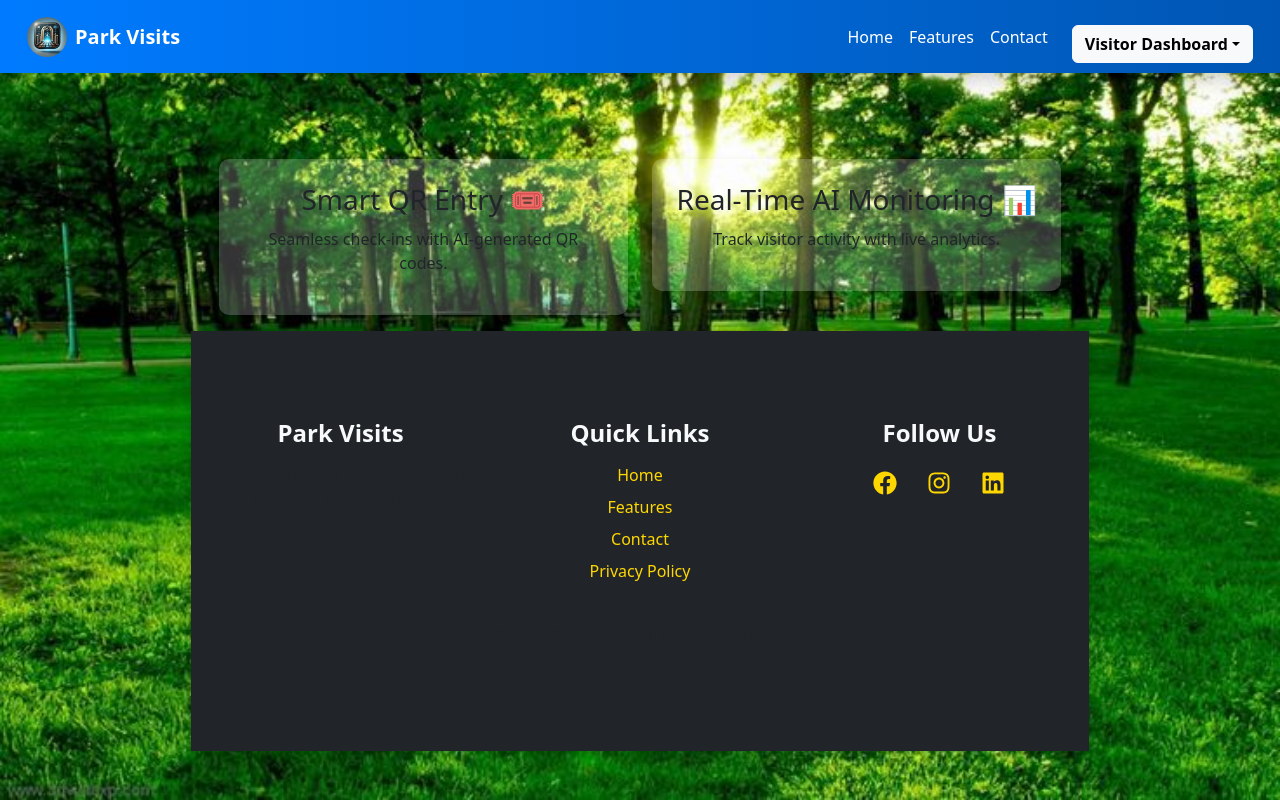
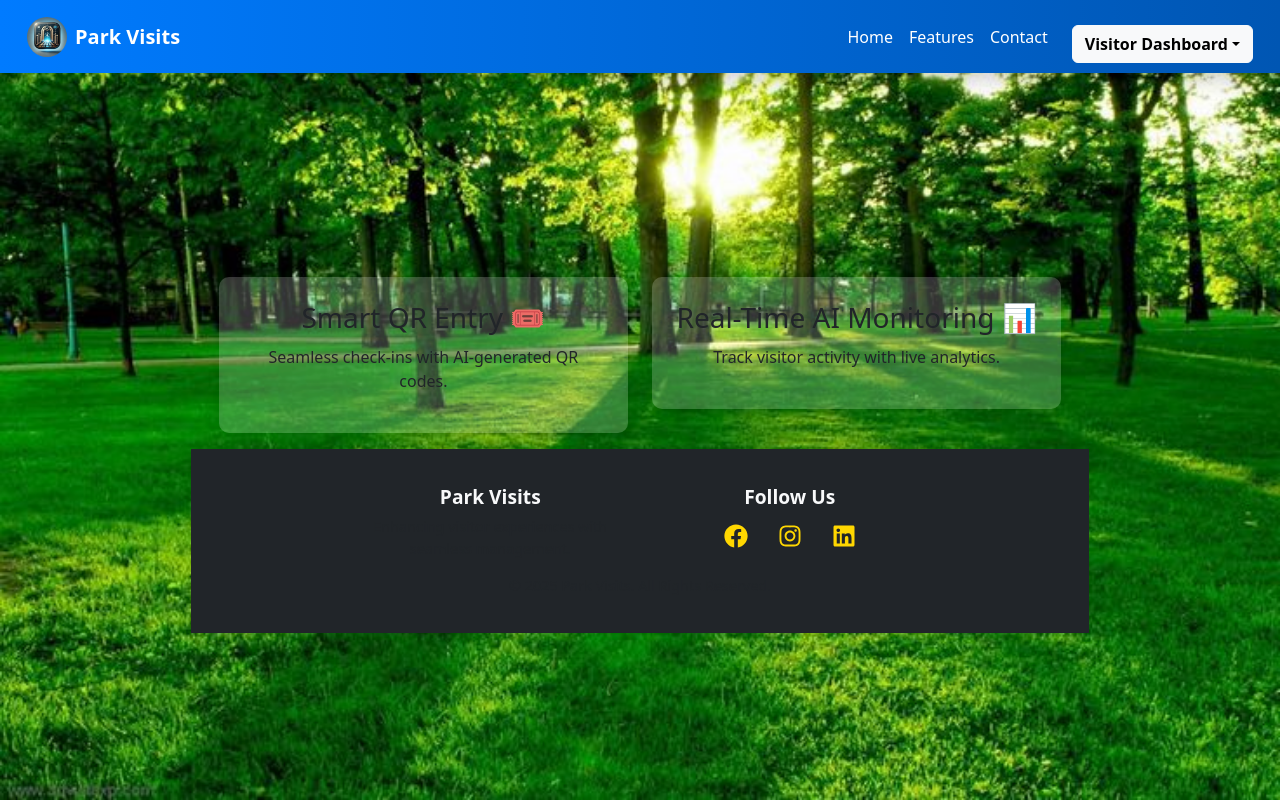
Before and after one commit to pranav1495/frontend, a React (Vite) app: page /home in a window 1280 px wide. Built offline with nearby package versions, Linux system fonts and the light colour scheme; sample sign-in values are in the browser's storage; a small style sheet from the web is missing.

Commit message:
updated successfully

```diff
--- a/src/Components/Footer/Footer.css
+++ b/src/Components/Footer/Footer.css
@@ -1,27 +1,24 @@
 /* Footer Styling */
 .footer {
   width: 100%;
-  position: relative;
-  bottom: 0;
-  left: 0;
-  background-color: #343a40; /* Dark background color */
+  background-color: #343a40;
   color: white;
-  padding: 40px 0; /* Increased padding for better spacing */
-  text-align: center;
-  box-shadow: 0 -2px 10px rgba(0, 0, 0, 0.2); /* Light shadow effect */
+  padding: 20px 0;
+  box-shadow: 0 -2px 10px rgba(0, 0, 0, 0.1);
 }
 
 /* Heading Styles */
 .footer h4,
 .footer h5 {
-  font-size: 1.5rem;
-  margin-bottom: 15px;
+  font-size: 1.2rem;
+  margin-bottom: 8px;
   font-weight: 600;
 }
 
 .footer p {
-  font-size: 1rem;
+  font-size: 0.9rem;
   color: #ccc;
+  margin-bottom: 0;
 }
 
 /* Quick Links */
@@ -31,11 +28,11 @@
 }
 
 .footer .list-unstyled li {
-  margin: 8px 0;
+  margin: 5px 0;
 }
 
 .footer .list-unstyled li a {
-  color: #ffd700; /* Gold color for links */
+  color: #ffd700;
   text-decoration: none;
   transition: color 0.3s ease;
 }
@@ -47,21 +44,20 @@
 
 /* Social Icons */
 .social-icons a {
-  color: #ffd700; /* Gold color */
+  color: #ffd700;
   margin: 0 15px;
   font-size: 1.5rem;
   transition: transform 0.3s ease, color 0.3s ease;
 }
 
 .social-icons a:hover {
-  color: #fff; /* Icon color change on hover */
-  transform: scale(1.1); /* Slight zoom effect */
+  color: #fff;
+  transform: scale(1.1);
 }
 
 /* Copyright Section */
-.footer .mt-3 {
-  font-size: 1rem;
-  margin-top: 20px;
+.footer .mt-2 {
+  font-size: 0.8rem;
   color: #ccc;
 }
 
@@ -72,19 +68,19 @@
   }
 
   .footer .social-icons a {
-    margin: 10px;
-    font-size: 1.2rem; /* Smaller icons on mobile */
+    margin: 8px;
+    font-size: 1.3rem;
   }
 
   .footer h4 {
-    font-size: 1.3rem; /* Adjusted heading size */
+    font-size: 1.1rem;
   }
 
   .footer h5 {
-    font-size: 1.2rem;
+    font-size: 1rem;
   }
 
   .footer p {
-    font-size: 0.9rem;
+    font-size: 0.8rem;
   }
 }
--- a/src/Components/Footer/Footer.jsx
+++ b/src/Components/Footer/Footer.jsx
@@ -1,43 +1,37 @@
 import React from "react";
-import { Link } from "react-router-dom";
 import "./Footer.css";
-import { FaFacebook, FaTwitter, FaInstagram, FaLinkedin } from "react-icons/fa"; // Icons
+import { FaFacebook, FaInstagram, FaLinkedin } from "react-icons/fa"; // Icons
 
 const Footer = () => {
   return (
     <footer className="footer bg-dark text-light">
-      <div className="container-fluid text-justify py-5">
-        <div className="row">
+      <div className="container-fluid text-center py-3">
+        <div className="row justify-content-center">
           {/* Brand Section */}
-          <div className="col-md-4 mb-4 mb-md-0">
+          <div className="col-md-4 mb-2">
             <h4>Park Visits</h4>
             <p className="text-muted">Enhancing visitor experiences with seamless management.</p>
           </div>
 
-          {/* Quick Links */}
-          <div className="col-md-4 mb-4 mb-md-0">
-            <h5>Quick Links</h5>
-            <ul className="list-unstyled">
-              <li><Link to="/home">Home</Link></li>
-              <li><Link to="/features">Features</Link></li>
-              <li><Link to="/contact">Contact</Link></li>
-              <li><Link to="/privacy-policy">Privacy Policy</Link></li>
-            </ul>
-          </div>
-
           {/* Social Media */}
-          <div className="col-md-4">
+          <div className="col-md-4 mb-2">
             <h5>Follow Us</h5>
             <div className="social-icons">
-              <a href="https://www.facebook.com/equizzlearts" target="_blank" rel="noopener noreferrer" aria-label="Facebook"><FaFacebook /></a>
-              <a href="https://www.instagram.com/equizzle_arts/" target="_blank" rel="noopener noreferrer" aria-label="Instagram"><FaInstagram /></a>
-              <a href="https://www.linkedin.com/in/k-pranav-eswar1/" target="_blank" rel="noopener noreferrer" aria-label="LinkedIn"><FaLinkedin /></a>
+              <a href="https://www.facebook.com/equizzlearts" target="_blank" rel="noopener noreferrer" aria-label="Facebook">
+                <FaFacebook />
+              </a>
+              <a href="https://www.instagram.com/equizzle_arts/" target="_blank" rel="noopener noreferrer" aria-label="Instagram">
+                <FaInstagram />
+              </a>
+              <a href="https://www.linkedin.com/in/k-pranav-eswar1/" target="_blank" rel="noopener noreferrer" aria-label="LinkedIn">
+                <FaLinkedin />
+              </a>
             </div>
           </div>
         </div>
 
         {/* Copyright */}
-        <div className="mt-4">
+        <div className="mt-2">
           <p className="text-muted">&copy; {new Date().getFullYear()} Park Visits. All Rights Reserved.</p>
         </div>
       </div>
```
